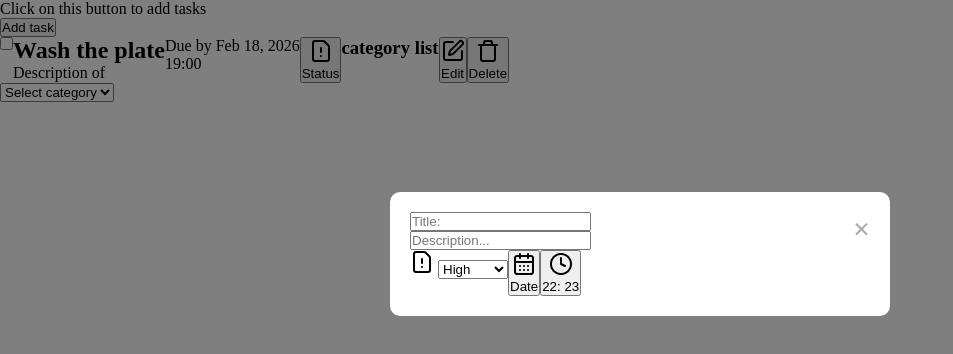
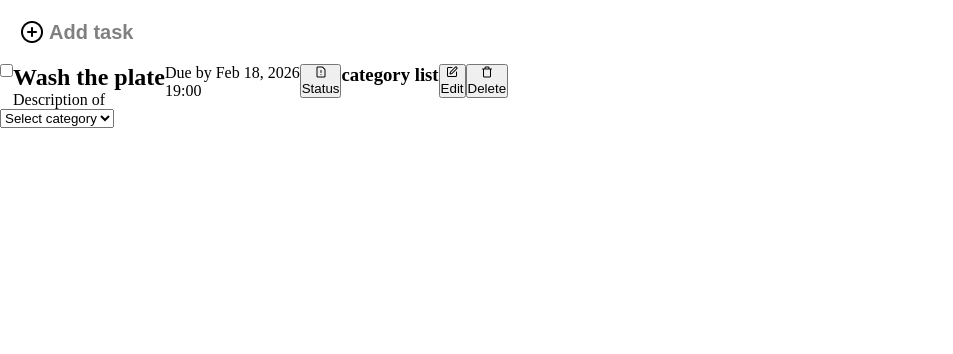
Before and after one commit to Tega96/HNG, a plain HTML site: page todo-app/index.html in a window 1280 px wide. Shown: the whole page, without its empty margins (0-953 px from the left). Drawn offline with Linux system fonts and the light colour scheme.

Commit message:
add info to the task page

```diff
--- a/todo-app/index.html
+++ b/todo-app/index.html
@@ -9,8 +9,10 @@
 <body>
     <main >
         <div>
-            <p class="">Click on this button to add tasks</p>
-            <button id="addTaskBtn">Add task</button>
+            <button id="addTaskBtn" class="addIconBtn">
+                <img src="./public/icons/circle-plus.png" alt="Add icon" class="addIcon">
+                Add task
+            </button>
         </div>
 
 
@@ -22,28 +24,30 @@
                 <div class="content">
                     <div class="">
                         <div class="task">
-                            <input type="text" placeholder="Title:" class="">
+                            <input type="text" placeholder="Title:" class="input">
                         </div>
                         <div class="task">
-                            <input type="text" placeholder="Description..." class="">
+                            <input type="text" placeholder="Description..." class="input">
                         </div>
                     </div>
-                    <div class="smaller">
+
+                    <div class="ctrlbtns">
                         <div class="" data-testid="test-todo-priority">
-                            <img src="./public/icons/file-exclamation-point.png" alt="priority" class="icon">
+                            <!-- <img src="./public/icons/file-exclamation-point.png" alt="priority" class="icon"> -->
                             <select name="priority" data-testid="test-todo-priority">
+                                <option value="">Select Priority</option>
                                 <option value="high"> High</option>
                                 <option value="medium">Medium</option>
                                 <option value="low">Low</option>
                             </select>
                         </div>
-                        <button class="" data-testid="test-todo-due-date">
+                        <button class="ctrlbtns" data-testid="test-todo-due-date">
                             <img src="./public/icons/calendar-days.png" alt="due data" class="icon">
                             <p data-testid="test-todo-due-date">Date</p>
                         </button>
-                        <button class="">
+                        <button class="ctrlbtns">
                             <img src="./public/icons/clock.png" alt="time icon" class="icon">
-                            <p class="" data-testid="test-todo-time-remaining">22: 23</p>
+                            <p class="" data-testid="test-todo-time-remaining">Duration</p>
                         </button>
                     </div>
 
@@ -53,6 +57,7 @@
             <div class=""></div>
         </article>
 
+        <!-- Created tasks-->
         <article>
             <div class="art" role="list">
                 <input type="checkbox" data-testid="test-todo-complete-toggle">
--- a/todo-app/styles.css
+++ b/todo-app/styles.css
@@ -6,7 +6,7 @@
 
 /* Modal background overlay */
 .todoModal {
-    display: block;
+    display: none;
     position: fixed;
     z-index: 1;
     left: 0;
@@ -42,20 +42,66 @@
     color: black;
 }
 
+.input {
+    border: none;
+    color: green;
+    /* background-color: green; */
+}
+
+.input:focus {
+    border: None;
+}
 .content {
     display: flex;
     flex-direction: column;
-     justify-content: space-between;
+    justify-content: space-between;
+    width: 90%;
+    height: 170px;
+
+}
+.addIconBtn {
+    border: none;
+    background-color: white;
+    display: flex;
+    justify-content: center;
+    align-items: center;
+    gap: 5px;
+    font-size: 20px;
+    font-weight: bold;
+    color: grey;
+    padding: 10px;
+    margin: 10px;
+    border-radius: 5px;
 }
 
-.smaller {
+.addIconBtn:hover {
+    background-color: gray;
+    color: black;
+}
+.addIcon {
+    width: 24px;
+    height: 24px
+}
+
+.ctrlbtns {
     display: flex;
+    gap: 10px;
 
 }
+.ctrlbtns p {
+    font-size: 12px;
+}
 
+.time {
+    display: flex;
+    gap: 10px;
+    padding: 2px 4px;
+    border-radius: 5px;
+    border: 1px;
+}
 .icon {
-    width: 24px;
-    height: 24px;
+    width: 12px;
+    height: 12px;
 }
 
 .art {
```
Also changed, not shown: todo-app/public/icons/circle-plus.png (added).
